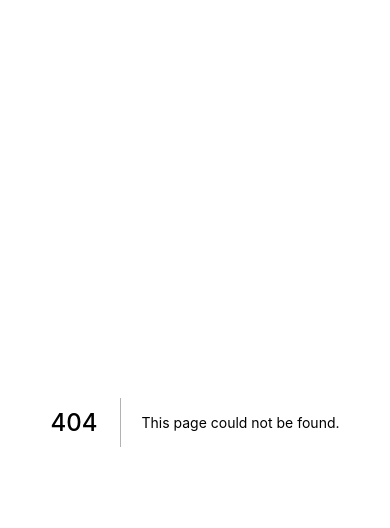
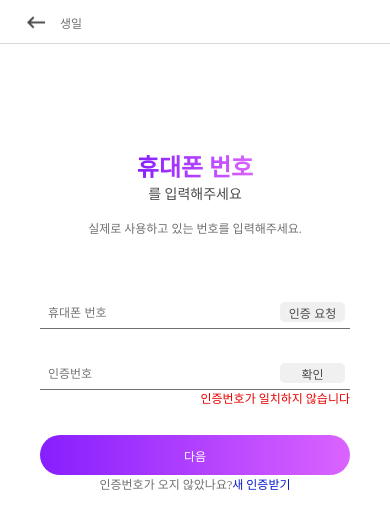
Before and after one commit to kimulchan/sb-project-oauth, a Next.js app: page /auth/phonenum in a window 390 px wide. Before the commit this address had no page. Shown: the top 528 px of the page. Built offline with nearby package versions, Linux system fonts and the light colour scheme.

Commit message:
⚡️ :: (#8) insert phone num page publishing

```diff
--- /dev/null
+++ b/pages/auth/phonenum.tsx
@@ -0,0 +1,54 @@
+import styled from "@emotion/styled";
+import {
+  SmallText,
+  MiddleText,
+  BigText,
+  OtherOptionText,
+} from "../../components/text";
+import { Input, Wrapper, TopNavigation, Button } from "../../components/common";
+import { useRouter } from "next/router";
+import InputOptionButton from "../../components/decoration/InputOptionButton";
+
+const PhoneNum = () => {
+  const router = useRouter();
+
+  return (
+    <Wrapper>
+      <TopNavigation>생일</TopNavigation>
+      <BigText>휴대폰 번호</BigText>
+      <MiddleText>를 입력해주세요</MiddleText>
+      <SmallText style={{ padding: "16px 0" }}>
+        실제로 사용하고 있는 번호를 입력해주세요.
+      </SmallText>
+      <InputWrapper>
+        <Input placeholder="휴대폰 번호">
+          <InputOptionButton onClick={() => {}}>인증 요청</InputOptionButton>
+        </Input>
+        <Input
+          placeholder="인증번호"
+          isError={true}
+          errorMessage="인증번호가 일치하지 않습니다"
+        >
+          <InputOptionButton onClick={() => {}}>확인</InputOptionButton>
+        </Input>
+      </InputWrapper>
+
+      <Button enable={true} onclick={() => router.push("/auth/password")}>
+        다음
+      </Button>
+      <OtherOptionText actionText="새 인증받기" actionTextOnClick={() => {}}>
+        인증번호가 오지 않았나요?
+      </OtherOptionText>
+    </Wrapper>
+  );
+};
+
+const InputWrapper = styled.div`
+  display: flex;
+  flex-direction: column;
+  gap: 30px;
+  width: 100%;
+  margin: 45px 0;
+`;
+
+export default PhoneNum;
```
